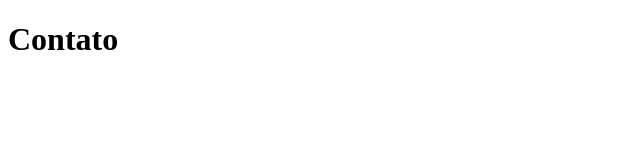
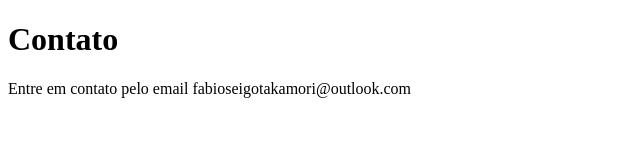
Before and after one commit to fabiotakamori/sistema-de-cadastro, a plain HTML site: page contato.html in a window 1280 px wide. Shown: the whole page, without its empty margins (0-640 px from the left). Drawn offline with Linux system fonts and the light colour scheme.

Commit message:
Adicionando email de contato

```diff
--- a/contato.html
+++ b/contato.html
@@ -8,5 +8,6 @@
 </head>
 <body>
     <h1>Contato</h1>
+    <p>Entre em contato pelo email fabioseigotakamori@outlook.com</p>
 </body>
 </html>
```
